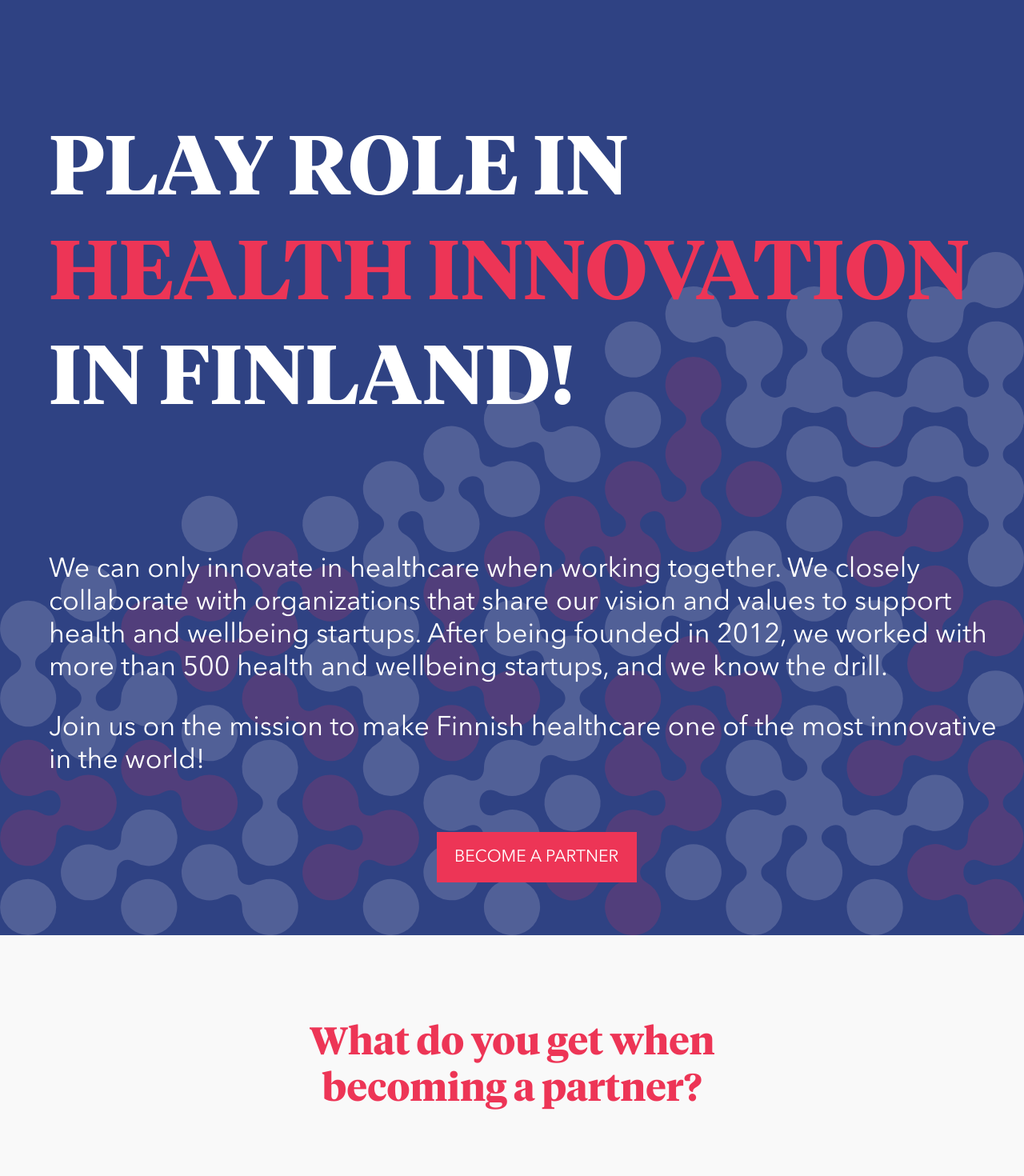
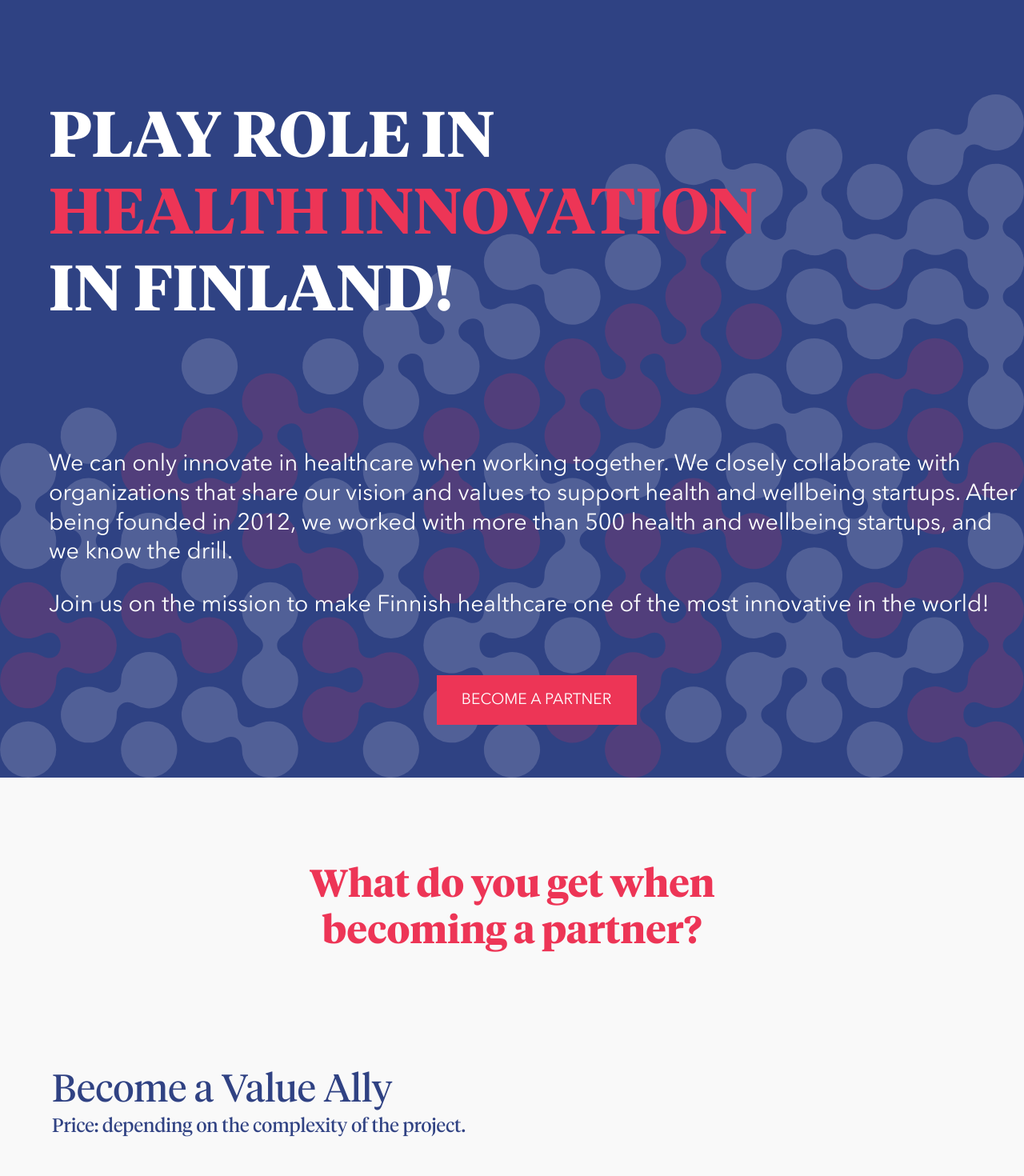
Before and after one commit to StanEffy/upgraded-front, a React (Create React App) app: page /partners in a window 1280 px wide. Shown: the part 160-1630 px from the top of the page at 80% size. Built offline with nearby package versions, Linux system fonts and the light colour scheme; no server answers; what @aws-amplify/ui-react, aws-amplify would draw is missing.

Commit message:
fix font size start

```diff
--- a/src/pages/community/Community.tsx
+++ b/src/pages/community/Community.tsx
@@ -1,10 +1,34 @@
 import React from 'react'
+import styled from 'styled-components'
 
+const SectionStyled = styled.section`
+  padding-top: 112px;
+  padding-bottom: 100px;
+`
+
+const MainCaption = styled.h2`
+  width: 50%;
+  max-width: 552px;
+
+  margin: 0 auto;
+
+  font-size: 24px;
+  line-height: 31px;
+  font-family: "TiemposBold";
+  color: ${props => props.theme.colors.blue};
+
+  @media ${props => props.theme.screen.desktop} {
+    font-size: 60px;
+    line-height: 75px;
+  }
+`
+const ListStyled = styled.ul`
+`
 const Community = () => {
   return (
-        <div>
-            This is a template for Community page
-        </div>
+        <SectionStyled>
+            <MainCaption>Community page</MainCaption>
+        </SectionStyled>
   )
 }
 
--- a/src/pages/community/partners/Benefits.tsx
+++ b/src/pages/community/partners/Benefits.tsx
@@ -1,6 +1,7 @@
 import React from 'react'
 import styled from 'styled-components'
 import BenefitsSlider from './BenefitsSlider'
+
 const SectionStyled = styled.section`
   background-color: #f9f9f9;
   padding-top: 60px;
@@ -11,13 +12,13 @@ const SectionStyled = styled.section`
 `
 const HeaderSecondary = styled.h2`
   color: ${props => props.theme.colors.red};
-  font-size: 24px;
+  font-size: 1.5rem;
   line-height: 29px;
   max-width: 270px;
   margin: 0 auto;
   margin-bottom: 75px;
   font-family: "TiemposBold", serif;
-  @media ${props => props.theme.screen.desktop}{
+  @media ${props => props.theme.screen.desktop} {
     font-size: 48px;
     line-height: 58px;
     max-width: 530px;
@@ -27,7 +28,7 @@ const HeaderSecondary = styled.h2`
 `
 const HeaderMain = styled.h1`
   font-family: "TiemposRegular", serif;
-  font-size: 23px;
+  font-size: 1.5rem;
   line-height: 30px;
   color: ${props => props.theme.colors.blue};
   max-width: 270px;
@@ -44,29 +45,29 @@ const HeaderMain = styled.h1`
 `
 const PriceParagraph = styled.p`
   font-family: "TiemposRegular", serif;
-  font-size: 16px;
+  font-size: 1rem;
   line-height: 30px;
   color: ${props => props.theme.colors.blue};
   max-width: 270px;
   margin: 0 auto;
-  @media ${props => props.theme.screen.desktop}{
+  @media ${props => props.theme.screen.desktop} {
     margin: 0;
     text-align: left;
     max-width: 530px;
-    font-size: 24px;
-    line-height: 48px;
+    font-size: 1.5rem;
+    line-height: 2rem;
     padding-left: 65px;
   }
 `
 const ParagraphInstructions = styled.p`
   display: none;
-  @media ${props => props.theme.screen.desktop}{
+  @media ${props => props.theme.screen.desktop} {
     display: block;
     color: ${props => props.theme.colors.blue};
     font-family: "TiemposRegular", serif;
     padding-left: 65px;
-    font-size: 24px;
-    line-height: 48px;
+    font-size: 1rem;
+    line-height: 2rem;
     text-align: left;
 
   }
@@ -79,7 +80,7 @@ const Benefits = () => {
             <HeaderMain>Become a Value Ally</HeaderMain>
             <PriceParagraph>Price: depending on the complexity
                 of the project.</PriceParagraph>
-            <BenefitsSlider />
+            <BenefitsSlider/>
             <ParagraphInstructions>Become a Value Ally now by filling in the form!</ParagraphInstructions>
         </SectionStyled>
   )
--- a/src/pages/community/partners/TopPart.tsx
+++ b/src/pages/community/partners/TopPart.tsx
@@ -1,6 +1,7 @@
 import React from 'react'
 import styled from 'styled-components'
 import { NavLink } from 'react-router-dom'
+
 const SectionStyled = styled.section`
   text-align: left;
   background-color: rgba(48, 66, 131, 1);
@@ -18,22 +19,22 @@ const SectionCover = styled.div`
   padding-left: 20px;
   padding-bottom: 66px;
 
-  @media ${props => props.theme.screen.desktop}{
+  @media ${props => props.theme.screen.desktop} {
     padding-top: 205px;
     padding-left: 61px;
   }
 `
 const MainHeader = styled.h1`
-  color:#ffffff;
+  color: #ffffff;
   font-family: "TiemposBold", serif;
-  font-size: 28px;
-  line-height: 35px;
+  font-size: 1.5rem;
+  line-height: 1.8rem;
   text-transform: uppercase;
   margin-bottom: 60px;
 
-  @media ${props => props.theme.screen.desktop}{
-    font-size: 104px;
-    line-height: 131px;
+  @media ${props => props.theme.screen.desktop} {
+    font-size: 5rem;
+    line-height: 6rem;
     margin-bottom: 150px;
   }
 `
@@ -41,13 +42,13 @@ const RedSpan = styled.span`
   color: ${props => props.theme.colors.red};
 `
 const ParagraphStyled = styled.p`
-  color:#ffffff;
-  font-size: 14px;
-  line-height: 17px;
+  color: #ffffff;
+  font-size: 1rem;
+  line-height: 1rem;
   margin-bottom: 18px;
-  @media ${props => props.theme.screen.desktop}{
-    font-size: 34px;
-    line-height: 41px;
+  @media ${props => props.theme.screen.desktop} {
+    font-size: 1.8rem;
+    line-height: 2.3rem;
     margin-bottom: 18px;
   }
 `
@@ -65,14 +66,16 @@ const ButtonStyled = styled(NavLink)`
 
   font-size: 11px;
   line-height: 13px;
-  &:hover{
+
+  &:hover {
     background-color: ${props => props.theme.colors.blue};
   }
-  @media ${props => props.theme.screen.desktop}{
+
+  @media ${props => props.theme.screen.desktop} {
     margin-top: 68px;
     width: 250px;
-    font-size: 21px;
-    line-height: 25px;
+    font-size: 1.2rem;
+    line-height: 1.5rem;
     text-align: center;
     padding: 19px 18px;
   }
@@ -83,7 +86,8 @@ const TopPart = () => {
             <SectionCover>
                 <MainHeader>PLAY ROLE IN <br/><RedSpan>HEALTH INNOVATION</RedSpan><br/> IN FINLAND!
                 </MainHeader>
-            <ParagraphStyled>We can only innovate in healthcare when working together. We closely collaborate with organizations
+                <ParagraphStyled>We can only innovate in healthcare when working together. We closely collaborate with
+                    organizations
                     that share our vision and values to support health
                     and wellbeing startups. After being founded in 2012,
                     we worked with more than 500 health and wellbeing
```
Lines whose indentation alone changed are shown as unchanged.
